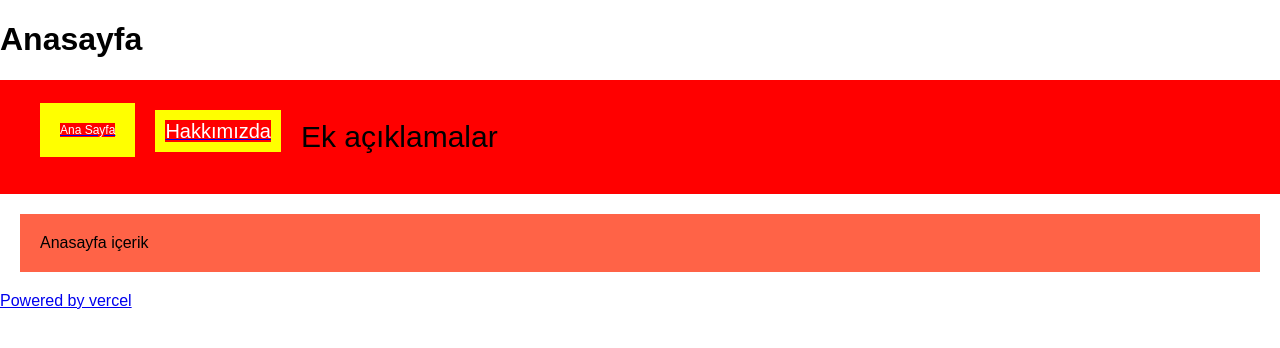
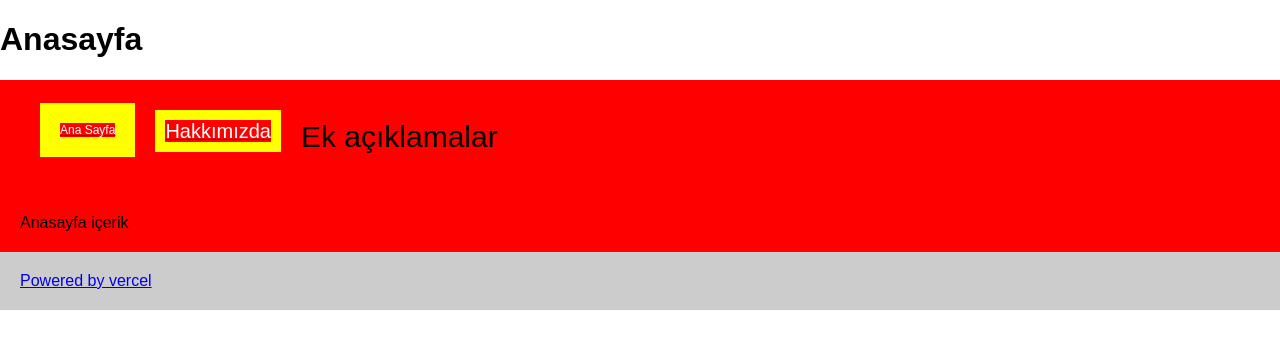
Before and after one commit to Zero-to-Hero-Developer/nextjs-blog, a Next.js app: page / in a window 1280 px wide. Shown: the top 348 px of the page. Built offline with nearby package versions, Linux system fonts and the light colour scheme.

Commit message:
Layout stillendirmeleri

```diff
--- a/components/Layout.js
+++ b/components/Layout.js
@@ -6,14 +6,22 @@ const BodyDiv = styled.div`
   padding: 0;
 `;
 
+const Footer = styled.footer`
+  background-color: #ccc;
+  padding: 20px;
+`;
+
+const Content = styled.div`
+  background-color: #f00;
+  padding: 20px;
+`;
+
 export default ({ title, children }) => (
   <BodyDiv>
     <h1>{title}</h1>
     <Header />
-    <div style={{ padding: "20px", margin: "20px", backgroundColor: "tomato" }}>
-      {children}
-    </div>
-    <footer>
+    <Content>{children}</Content>
+    <Footer>
       <a
         href="https://vercel.com?utm_source=create-next-app&utm_medium=default-template&utm_campaign=create-next-app"
         target="_blank"
@@ -21,6 +29,6 @@ export default ({ title, children }) => (
       >
         Powered by vercel
       </a>
-    </footer>
+    </Footer>
   </BodyDiv>
 );
```
